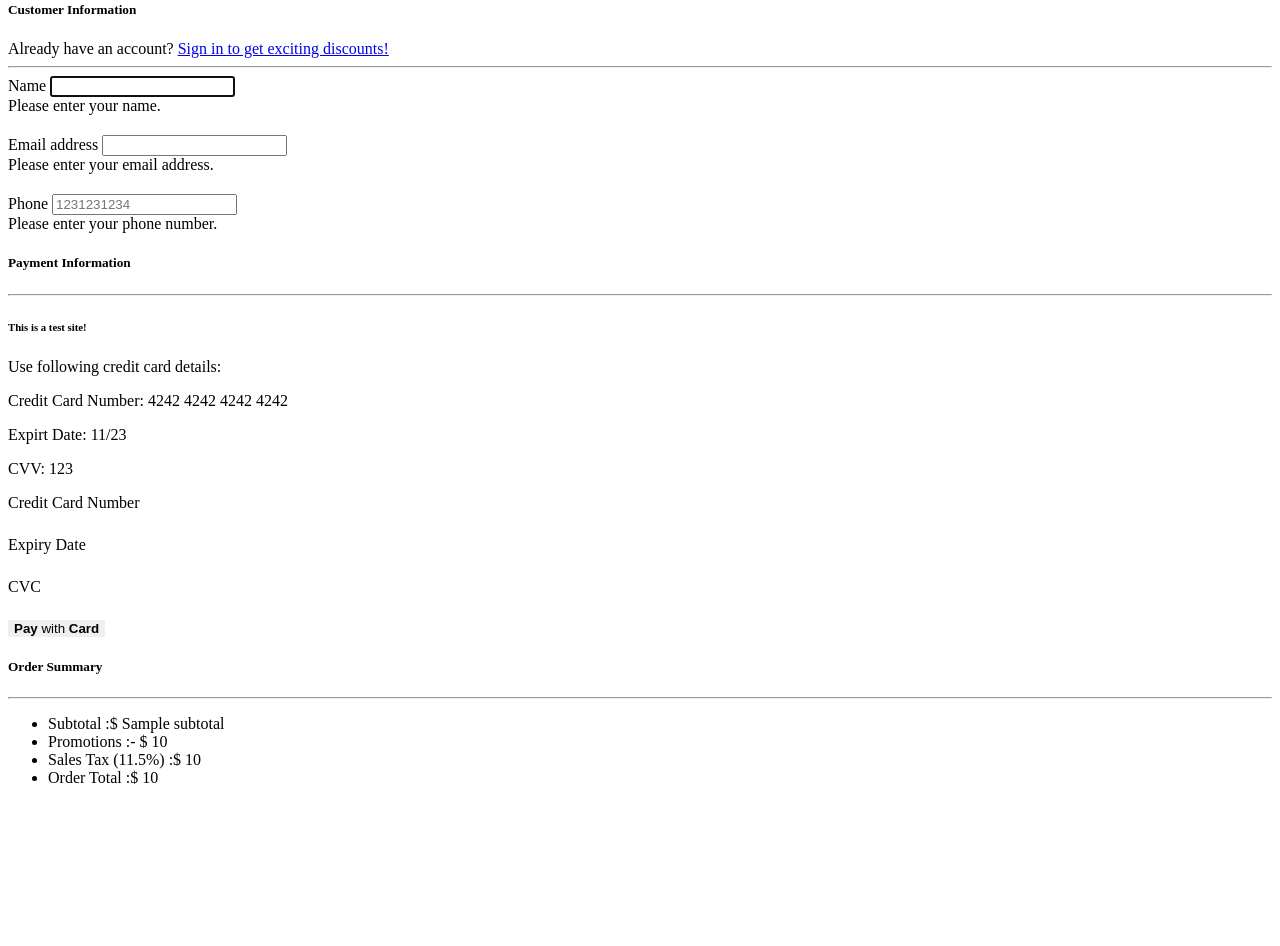
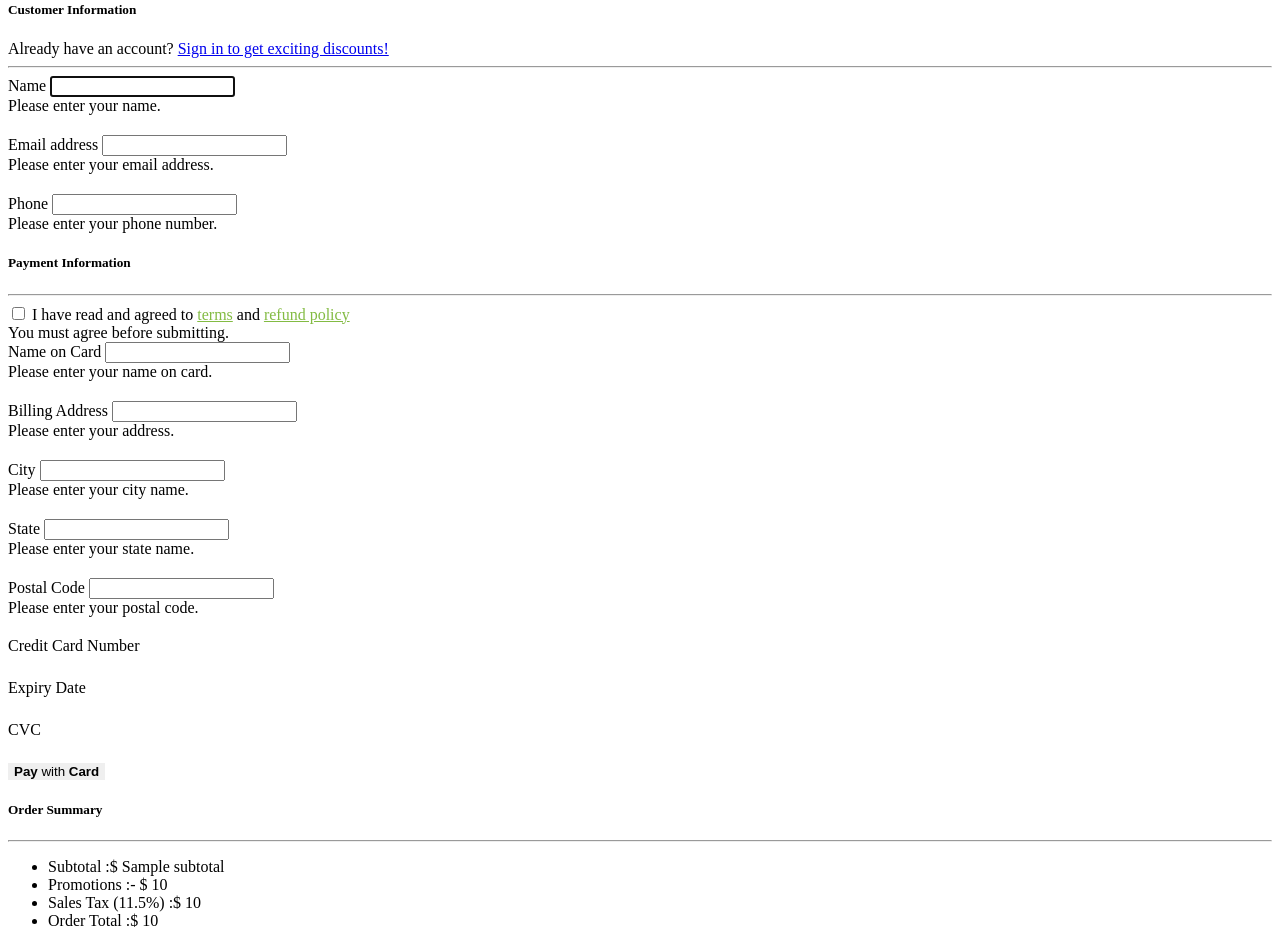
Before and after one commit to omermujtaba18/eatomg_website, a CodeIgniter 4 app: the page made by app/Views/order/payment.php in a window 1280 px wide. Shown: the part 213-1159 px from the top of the page. Before the commit the page ends 997 px from the top, so only its background shows below. Run offline with PHP 8.4 and a stand-in for CodeIgniter, Linux system fonts and the light colour scheme; the template is opened without the code that fills it: most values are stand-ins (such as "Sample title", 1, 10 or a date in 2020); some libraries are stand-ins or nearby versions.

Commit message:
Fix stripe dispute problem

```diff
--- a/app/Config/Routes.php
+++ b/app/Config/Routes.php
@@ -41,7 +41,7 @@ $routes->get('/user/(:alpha)', 'User::$1');
 $routes->get('/user/order/(:num)', 'User::get_order/$1');
 
 //Order Routes
-// $routes->get('/select-restauarant', 'Order::select_restauarant');
+$routes->get('/terms', 'Order::terms');
 $routes->match(['get', 'post'], '/order-now/(:any)/(:num)', 'Order::item_by_id/$1/$2');
 $routes->get('/order-now', 'Order::index');
 $routes->get('/order-now/(:any)', 'Order::index/$1');
--- a/app/Views/order/payment.php
+++ b/app/Views/order/payment.php
@@ -61,9 +61,63 @@
                                 </div>
                                 <div class="col-md-12">
                                     <label>Phone</label>
-                                    <input type="text" id="phone" name="phone" pattern="\d*" class="form-control" value="<?= !empty($_SESSION['cus_phone']) ? $_SESSION['cus_phone'] : '' ?>" maxlength="10" required placeholder="1231231234">
+                                    <input type="text" id="phone" name="phone" pattern="\d*" class="form-control" value="<?= !empty($_SESSION['cus_phone']) ? $_SESSION['cus_phone'] : '' ?>" maxlength="10" required>
                                     <div class="invalid-feedback" style="margin-bottom:20px">
                                         Please enter your phone number.
+                                    </div>
+                                </div>
+                            </div>
+                            <h5 class="mb-2 mt-3">Payment Information</h5>
+                            <hr>
+                            <div class="row">
+                                <div class="col-md-12">
+                                    <div class="form-group">
+                                        <div class="form-check">
+                                            <input class="form-check-input" type="checkbox" value="" id="invalidCheck" required>
+                                            <label class="form-check-label" for="invalidCheck">
+                                                I have read and agreed to <a href="/terms" style="text-decoration: underline; color:#83bb43">terms</a> and <a href="/terms#refund" style="text-decoration: underline;color:#83bb43">refund policy</a>
+                                            </label>
+                                            <div class="invalid-feedback">
+                                                You must agree before submitting.
+                                            </div>
+                                        </div>
+                                    </div>
+                                </div>
+                                <div class="col-md-12">
+                                    <label>Name on Card</label>
+                                    <input type="text" id="namecard" name="namecard" class="form-control" required>
+                                    <div class="invalid-feedback" style="margin-bottom:20px">
+                                        Please enter your name on card.
+                                    </div>
+                                </div>
+                                <div class="col-md-12">
+                                    <label>Billing Address</label>
+                                    <input type="text" id="address" name="address" class="form-control" required>
+                                    <div class="invalid-feedback" style="margin-bottom:20px">
+                                        Please enter your address.
+                                    </div>
+                                </div>
+                                <div class="row col">
+                                    <div class="col-md-4">
+                                        <label>City</label>
+                                        <input type="text" id="city" name="city" class="form-control" required>
+                                        <div class="invalid-feedback" style="margin-bottom:20px">
+                                            Please enter your city name.
+                                        </div>
+                                    </div>
+                                    <div class="col-md-4">
+                                        <label>State</label>
+                                        <input type="text" id="state" name="state" class="form-control" required>
+                                        <div class="invalid-feedback" style="margin-bottom:20px">
+                                            Please enter your state name.
+                                        </div>
+                                    </div>
+                                    <div class="col-md-4">
+                                        <label>Postal Code</label>
+                                        <input type="text" id="postal" name="postal" class="form-control" required>
+                                        <div class="invalid-feedback" style="margin-bottom:20px">
+                                            Please enter your postal code.
+                                        </div>
                                     </div>
                                 </div>
                             </div>
@@ -72,9 +126,8 @@
 
                         </div>
                     </form>
-                    <h5 class="mb-2 mt-3">Payment Information</h5>
-                    <hr>
                     <div class="row">
+                        <?php if (getEnv('CI_ENVIRONMENT') === 'development') : ?>
                             <div class="col alert alert-warning">
                                 <h6 class="alert-heading mb-2">This is a test site!</h6>
                                 <p class="mb-1">Use following credit card details:</p>
@@ -82,6 +135,7 @@
                                 <p class="mb-0">Expirt Date: 11/23</p>
                                 <p class="mb-0">CVV: 123</p>
                             </div>
+                        <?php endif; ?>
                         <div class="col-md-10 alert alert-danger" id="error" style="display: none">
                         </div>
                         <div class="cell paycard card-stripe" id="example-3" style="width:100%">
--- a/public/js/checkout.js
+++ b/public/js/checkout.js
@@ -81,11 +81,21 @@ $("#card-form").submit(function (ev) {
   var name = document.getElementById("name");
   var email = document.getElementById("email");
   var phone = document.getElementById("phone");
+  var city = document.getElementById("city");
+  var state = document.getElementById("state");
+  var postal = document.getElementById("postal");
+  var address = document.getElementById("address");
+  var namecard = document.getElementById("namecard");
 
   if (
     !name.checkValidity() ||
     !email.checkValidity() ||
-    !phone.checkValidity()
+    !phone.checkValidity() ||
+    !city.checkValidity() ||
+    !state.checkValidity() ||
+    !postal.checkValidity() ||
+    !address.checkValidity() ||
+    !namecard.checkValidity()
   ) {
     form.reportValidity();
     form.classList.add("was-validated");
@@ -96,7 +106,21 @@ $("#card-form").submit(function (ev) {
       .confirmCardPayment($("#checkout").attr("secret"), {
         payment_method: {
           card: cardNumber,
+          billing_details: {
+            address: {
+              city: city.value,
+              country: "US",
+              line1: address.value,
+              line2: null,
+              postal_code: postal.value,
+              state: state.value,
+            },
+            email: email.value,
+            name: namecard.value,
+            phone: "+1" + phone.value,
+          },
         },
+        shipping: null
       })
       .then(function (result) {
         if (result.error) {
```
Also changed, not shown: app/Controllers/Order.php (+4 -4 lines), app/Views/order/order_type.php (deleted, +0 -23 lines), app/Views/templates/terms.php (added, +66 -0 lines). Lines whose indentation alone changed are shown as unchanged.
